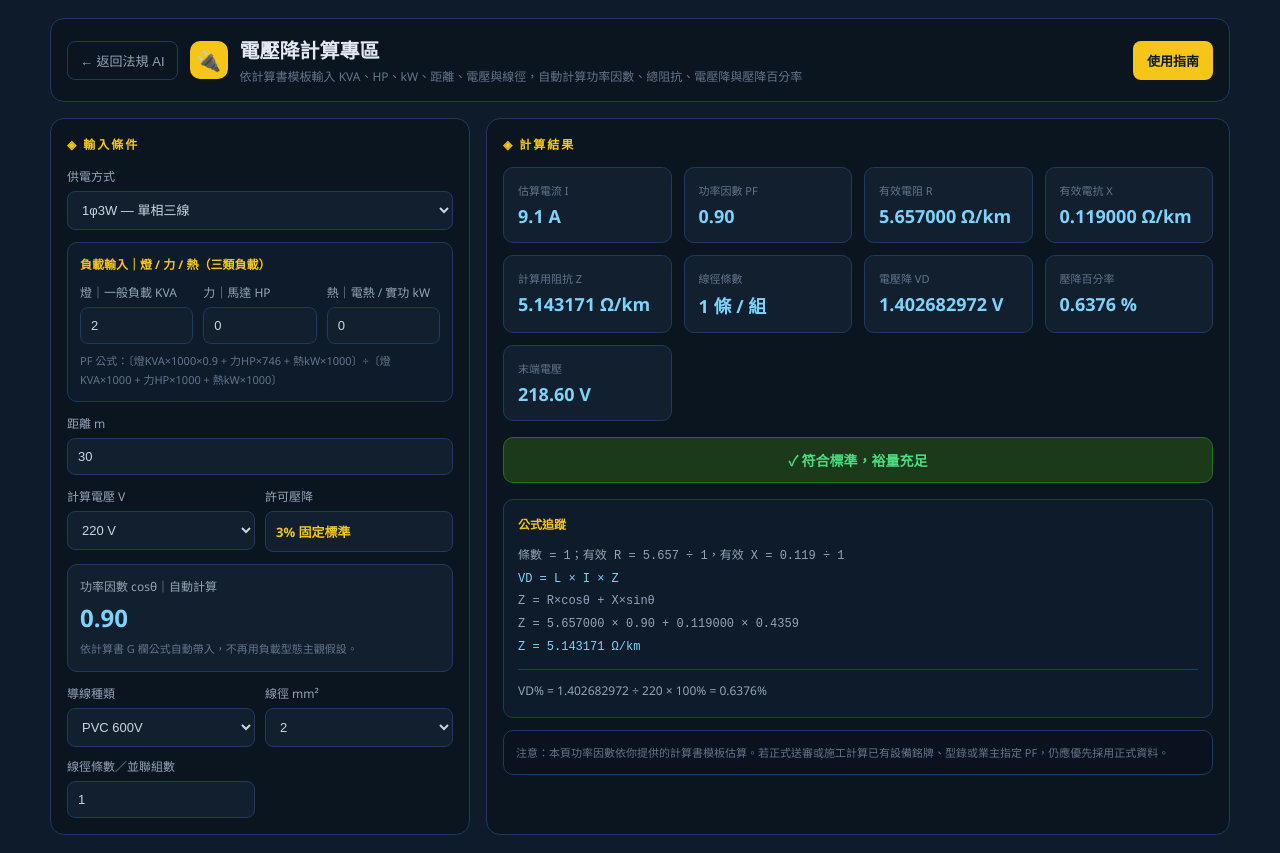
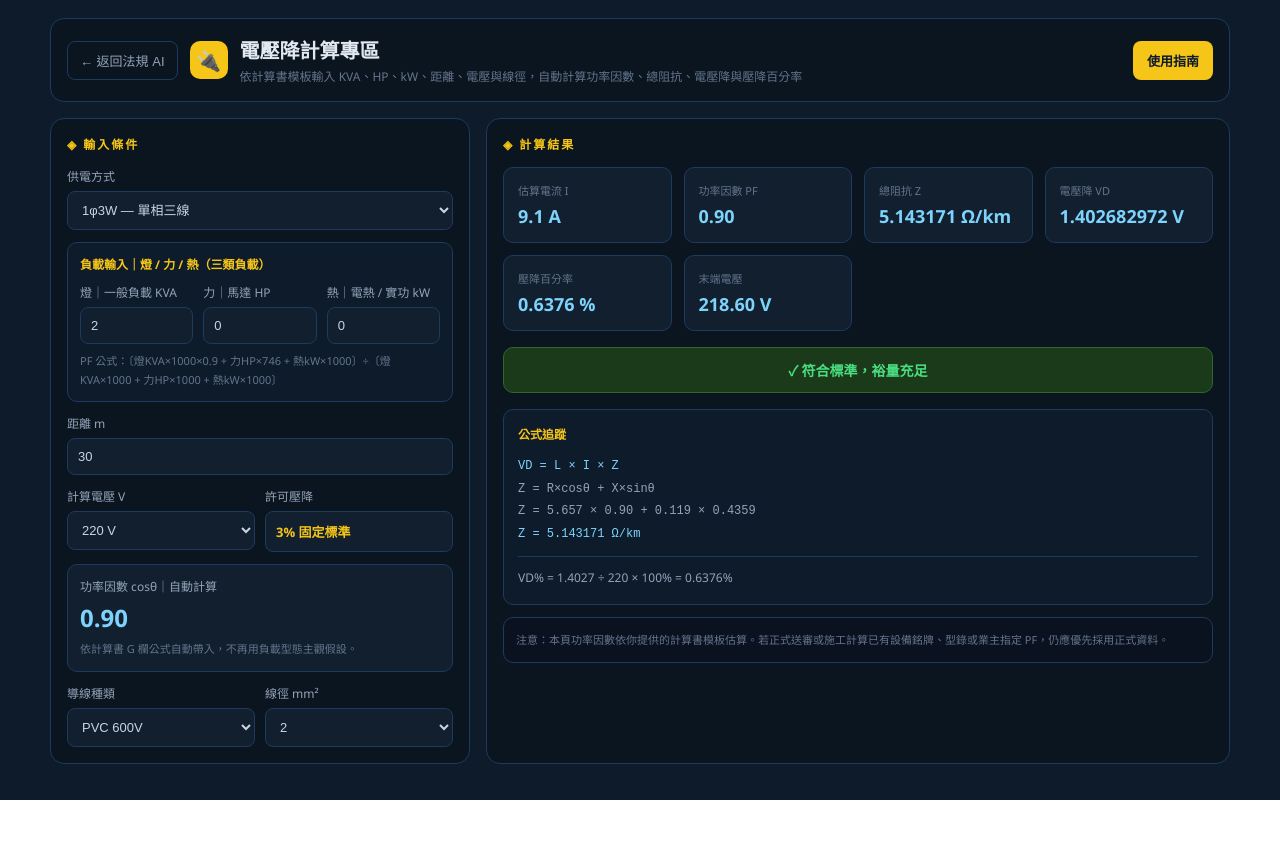
Before and after one commit to yuanyuanchen63-sudo/electrical-law-app, a Next.js app in the folder Desktop/electrical-law-app/: page / in a window 1280 px wide. Both pictures are taken after a click on the button "電壓降計算". After the commit the page ends 800 px from the top, so only its background shows below. Built offline with nearby package versions, Linux system fonts and the light colour scheme.

Commit message:
Update page.tsx

```diff
--- a/Desktop/electrical-law-app/app/page.tsx
+++ b/Desktop/electrical-law-app/app/page.tsx
@@ -93,7 +93,6 @@ export default function Page() {
   const [vPF, setVPF] = useState(0.9);
   const [vWire, setVWire] = useState("PVC");
   const [vMM, setVMM] = useState(2);
-  const [vWireCount, setVWireCount] = useState("1");
   const [vLimit, setVLimit] = useState(3);
   const [vR, setVR] = useState(5.657);
   const [vX, setVX] = useState(0.119);
@@ -166,31 +165,13 @@ export default function Page() {
   }, [input, loading, messages, docs]);
 
   // 導線阻抗資料庫（依據計算書 PVC/FR/XLPE）
-  const resistanceTable: Record<number, {R: number; X: number}> = {
-    2: { R: 5.6570, X: 0.1190 },
-    5.5: { R: 3.2400, X: 0.1150 },
-    8: { R: 2.2500, X: 0.1040 },
-    14: { R: 1.2600, X: 0.0973 },
-    22: { R: 0.8010, X: 0.0965 },
-    30: { R: 0.6060, X: 0.0940 },
-    38: { R: 0.4740, X: 0.0914 },
-    50: { R: 0.3680, X: 0.0913 },
-    60: { R: 0.2950, X: 0.0912 },
-    80: { R: 0.2230, X: 0.0910 },
-    100: { R: 0.1750, X: 0.0909 },
-    125: { R: 0.1400, X: 0.0895 },
-    150: { R: 0.1150, X: 0.0887 },
-    200: { R: 0.0902, X: 0.0878 },
-    250: { R: 0.0701, X: 0.0875 },
+  const wireDB: Record<string, Record<number, {R: number; X: number}>> = {
+    PVC: {2:{R:5.657,X:0.119},3.5:{R:4.285,X:0.116},5.5:{R:3.24,X:0.115},8:{R:2.25,X:0.104},14:{R:1.26,X:0.0973},22:{R:0.809,X:0.0951},30:{R:0.606,X:0.094},38:{R:0.474,X:0.0914},50:{R:0.364,X:0.0897},60:{R:0.302,X:0.0887},80:{R:0.228,X:0.0877},100:{R:0.183,X:0.0868},150:{R:0.122,X:0.0856},200:{R:0.0916,X:0.0846},250:{R:0.0733,X:0.0838}},
+    FR:  {2:{R:5.657,X:0.119},3.5:{R:4.285,X:0.116},5.5:{R:3.24,X:0.115},8:{R:2.25,X:0.104},14:{R:1.26,X:0.0973},22:{R:0.809,X:0.0951},30:{R:0.606,X:0.094},38:{R:0.474,X:0.0914},50:{R:0.364,X:0.0897},60:{R:0.302,X:0.0887},80:{R:0.228,X:0.0877},100:{R:0.183,X:0.0868},150:{R:0.122,X:0.0856},200:{R:0.0916,X:0.0846},250:{R:0.0733,X:0.0838}},
+    XLPE:{2:{R:5.657,X:0.119},3.5:{R:4.285,X:0.116},5.5:{R:3.24,X:0.115},8:{R:2.25,X:0.104},14:{R:1.26,X:0.0973},22:{R:0.809,X:0.0951},30:{R:0.606,X:0.094},38:{R:0.474,X:0.0914},50:{R:0.364,X:0.0897},60:{R:0.302,X:0.0887},80:{R:0.228,X:0.0877},100:{R:0.183,X:0.0868},150:{R:0.122,X:0.0856},200:{R:0.0916,X:0.0846},250:{R:0.03505,X:0.04375}},
   };
 
-  const wireDB: Record<string, Record<number, {R: number; X: number}>> = {
-    PVC: resistanceTable,
-    FR: resistanceTable,
-    XLPE: resistanceTable,
-  };
-
-  const wireMMList = [2,5.5,8,14,22,30,38,50,60,80,100,125,150,200,250];
+  const wireMMList = [2,3.5,5.5,8,14,22,30,38,50,60,80,100,150,200,250];
 
   const getWireRX = (wire: string, mm: number) => {
     if(wire === "custom") return {R: vR, X: vX};
@@ -206,11 +187,6 @@ export default function Page() {
     // 允許空白、小數點與任意小數位；例如 0.5、1.5、1.234、155.75
     // 僅限制格式為「非負數」，不限制小數點後位數。
     if (/^\d*(\.\d*)?$/.test(value)) setter(value);
-  };
-
-  const handlePositiveIntegerInput = (value: string, setter: React.Dispatch<React.SetStateAction<string>>) => {
-    // 線徑條數／並聯組數：允許暫時空白，輸入完成後計算時至少視為 1。
-    if (/^\d*$/.test(value)) setter(value);
   };
 
   const calcLoad = () => {
@@ -239,13 +215,10 @@ export default function Page() {
   };
 
   const calcVD = () => {
-    const base = getWireRX(vWire, vMM);
+    const {R, X} = getWireRX(vWire, vMM);
     const load = calcLoad();
     const current = calcCurrent();
     const length = toSafeNumber(vLength);
-    const wireCount = Math.max(1, Math.floor(toSafeNumber(vWireCount)) || 1);
-    const R = base.R / wireCount;
-    const X = base.X / wireCount;
     const safePF = load.pf;
     const sinPF = Math.sqrt(Math.max(0, 1 - safePF * safePF));
     const Z = R * safePF + X * sinPF;
@@ -254,7 +227,7 @@ export default function Page() {
     else if(vPhase === "1p3w" || vPhase === "3p4w") VD = length/1000 * current * Z;
     else VD = Math.sqrt(3) * length/1000 * current * Z;
     const pct = VD / vVolt * 100;
-    return { Z, VD, pct, vEnd: vVolt - VD, R, X, baseR: base.R, baseX: base.X, wireCount, length, sinPF, current, load };
+    return { Z, VD, pct, vEnd: vVolt - VD, R, X, sinPF, current, load, length };
   };
 
   const vResult = calcVD();
@@ -464,11 +437,6 @@ export default function Page() {
                       {wireMMList.map(m => <option key={m} value={m}>{m}</option>)}
                     </select>
                   </label>
-                  <label>
-                    <div style={{ fontSize: "12px", color: "#94A3B8", marginBottom: "6px" }}>線徑條數／並聯組數</div>
-                    <input type="text" inputMode="numeric" value={vWireCount} onChange={e => handlePositiveIntegerInput(e.target.value, setVWireCount)}
-                      style={{ width: "100%", background: "#111f2e", border: "1px solid #1E3A5F", borderRadius: "8px", color: "#CBD5E1", padding: "10px", fontSize: "13px" }} />
-                  </label>
                 </div>
 
                 {vWire === "custom" && (
@@ -507,10 +475,7 @@ export default function Page() {
                 {[
                   { label: "估算電流 I", val: `${vResult.current.toFixed(1)} A` },
                   { label: "功率因數 PF", val: `${vResult.load.pf.toFixed(2)}` },
-                  { label: "有效電阻 R", val: `${vResult.R.toFixed(6)} Ω/km` },
-                  { label: "有效電抗 X", val: `${vResult.X.toFixed(6)} Ω/km` },
-                  { label: "計算用阻抗 Z", val: `${vResult.Z.toFixed(6)} Ω/km` },
-                  { label: "線徑條數", val: `${vResult.wireCount} 條 / 組` },
+                  { label: "總阻抗 Z", val: `${vResult.Z.toFixed(6)} Ω/km` },
                   { label: "電壓降 VD", val: `${vResult.VD.toFixed(9)} V` },
                   { label: "壓降百分率", val: `${vResult.pct.toFixed(4)} %` },
                   { label: "末端電壓", val: `${vResult.vEnd.toFixed(2)} V` },
@@ -553,7 +518,6 @@ export default function Page() {
                 lineHeight: "1.9",
               }}>
                 <div style={{ color: "#F5C518", fontWeight: 800, marginBottom: "8px" }}>公式追蹤</div>
-                <div style={{ fontFamily: "monospace", color: "#94A3B8" }}>條數 = {vResult.wireCount}；有效 R = {vResult.baseR} ÷ {vResult.wireCount}，有效 X = {vResult.baseX} ÷ {vResult.wireCount}</div>
                 <div style={{ fontFamily: "monospace", color: "#7DD3FC" }}>
                   {vPhase === "1p2w" ? "VD = 2 × L × I × Z" : vPhase === "3p3w" ? "VD = √3 × L × I × Z" : "VD = L × I × Z"}
                 </div>
@@ -561,13 +525,13 @@ export default function Page() {
                   Z = R×cosθ + X×sinθ
                 </div>
                 <div style={{ fontFamily: "monospace" }}>
-                  Z = {vResult.R.toFixed(6)} × {vResult.load.pf.toFixed(2)} + {vResult.X.toFixed(6)} × {vResult.sinPF.toFixed(4)}
+                  Z = {vResult.R} × {vResult.load.pf.toFixed(2)} + {vResult.X} × {vResult.sinPF.toFixed(4)}
                 </div>
                 <div style={{ fontFamily: "monospace", color: "#7DD3FC" }}>
                   Z = {vResult.Z.toFixed(6)} Ω/km
                 </div>
                 <div style={{ borderTop: "1px solid #1E3A5F", marginTop: "10px", paddingTop: "10px" }}>
-                  VD% = {vResult.VD.toFixed(9)} ÷ {vVolt} × 100% = {vResult.pct.toFixed(4)}%
+                  VD% = {vResult.VD.toFixed(4)} ÷ {vVolt} × 100% = {vResult.pct.toFixed(4)}%
                 </div>
               </div>
 
@@ -617,7 +581,7 @@ export default function Page() {
                 <strong>3. 輸入距離：</strong>填配電盤到設備端的單程距離，單位為 m。<br />
                 <strong>4. 選計算電壓：</strong>常見為 110V、220V、380V。<br />
                 <strong>5. 輸入負載分解：</strong>KVA 欄通常放一般負載，HP 欄放馬達，kW 欄放電熱或實功負載；系統會依計算書公式自動算 PF。<br />
-                <strong>6. 選導線、線徑與條數：</strong>條數依計算書「5.5-2、5.5×2」邏輯，代表並聯組數；系統會將 R、X 除以條數後再計算。<br />
+                <strong>6. 選導線與線徑：</strong>系統會自動帶入 R、X 阻抗。<br />
                 <strong>7. 看結果：</strong>若壓降百分率超過許可值，優先加大線徑、降低距離或調整供電方式。
               </div>
             </div>
```
